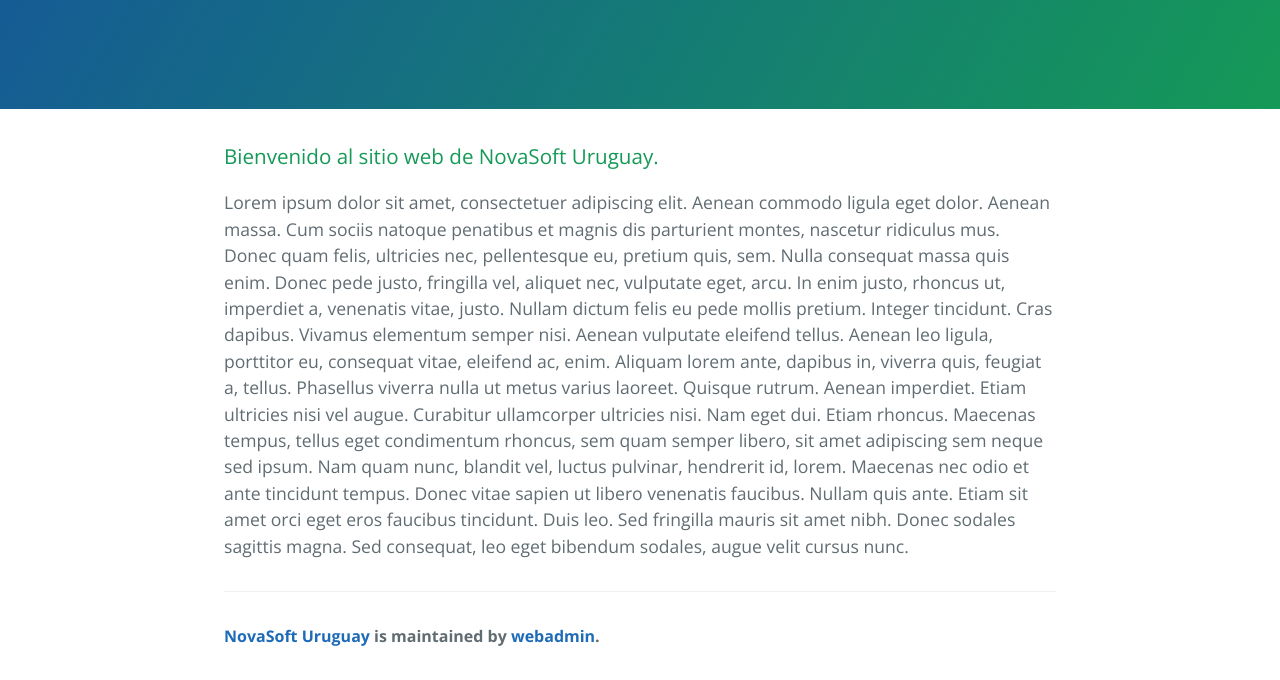
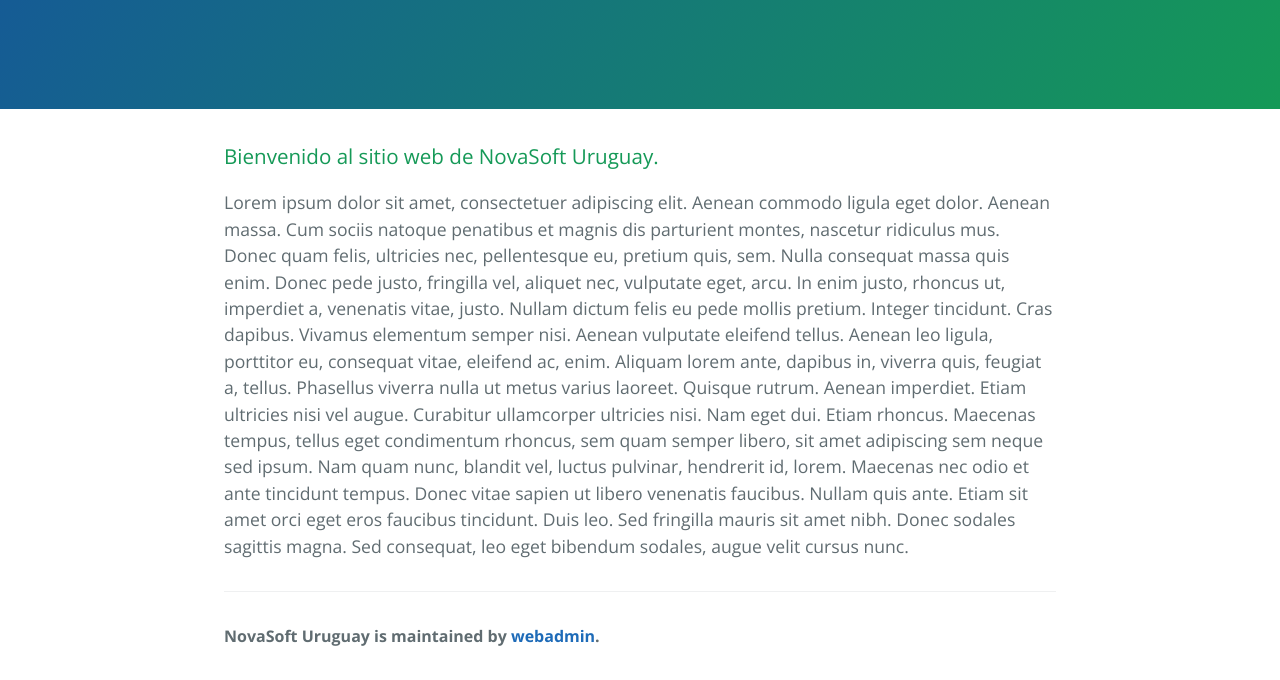
Before and after one commit to novasoftuy/website_novasoft.com.uy, a plain HTML site: page index.html in a window 1280 px wide. Shown: the part 161-841 px from the top of the page. Drawn offline with nearby package versions, Linux system fonts and the light colour scheme.

Commit message:
Update index.html

```diff
--- a/index.html
+++ b/index.html
@@ -23,7 +23,7 @@
 
 
       <footer class="site-footer">
-        <span class="site-footer-owner"><a href="https://github.com/gonzaloc11/mynewsite">NovaSoft Uruguay</a> is maintained by <a href="mailto:webadmin@novasoft.com">webadmin</a>.</span>
+        <span class="site-footer-owner">NovaSoft Uruguay is maintained by <a href="mailto:webadmin@novasoft.com">webadmin</a>.</span>
       </footer>
 
     </section>
```
